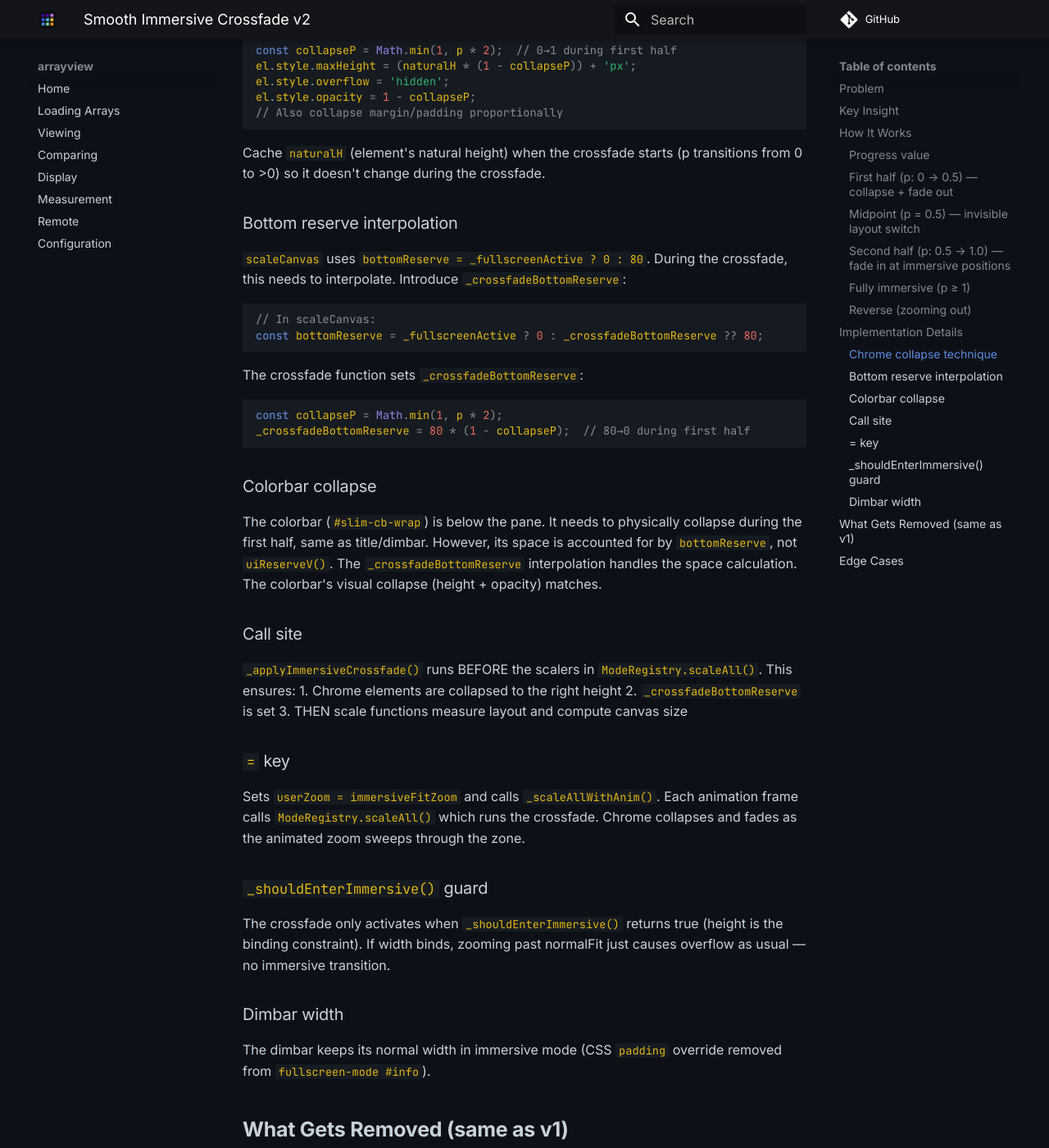
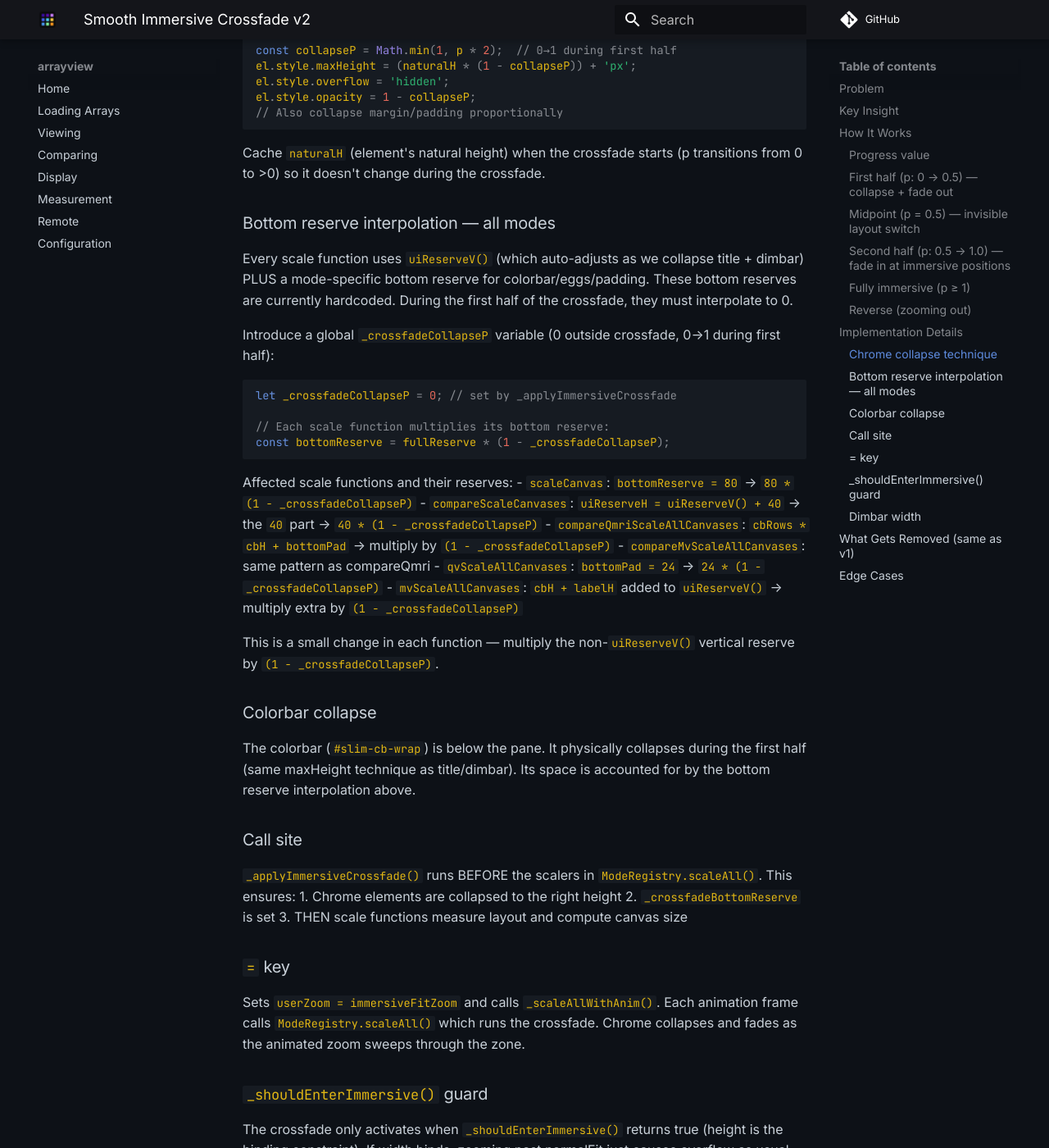
Before and after one commit to oscarvanderheide/arrayview, an MkDocs documentation site: the page built from docs/superpowers/specs/2026-04-09-smooth-immersive-crossfade-v2-design.md, in a window 1280 px wide and 1400 px high, scrolled down 2174 px. Shown: the whole window at 82% size. Built offline with MkDocs 1.6.1 and Material for MkDocs 9.7.7, drawn with Linux system fonts in a browser that asks for light colours; comment, search, counter and statistics services are not loaded.

Commit message:
docs: update v2 spec — bottom reserve interpolation for all 6 scale functions
Each mode's scale function has its own hardcoded bottom reserve.
All need to interpolate via _crossfadeCollapseP during crossfade.

Co-Authored-By: Claude Opus 4.6 (1M context) <noreply@anthropic.com>

````diff
--- a/docs/superpowers/specs/2026-04-09-smooth-immersive-crossfade-v2-design.md
+++ b/docs/superpowers/specs/2026-04-09-smooth-immersive-crossfade-v2-design.md
@@ -70,24 +70,32 @@ el.style.opacity = 1 - collapseP;
 
 Cache `naturalH` (element's natural height) when the crossfade starts (p transitions from 0 to >0) so it doesn't change during the crossfade.
 
-### Bottom reserve interpolation
+### Bottom reserve interpolation — all modes
 
-`scaleCanvas` uses `bottomReserve = _fullscreenActive ? 0 : 80`. During the crossfade, this needs to interpolate. Introduce `_crossfadeBottomReserve`:
+Every scale function uses `uiReserveV()` (which auto-adjusts as we collapse title + dimbar) PLUS a mode-specific bottom reserve for colorbar/eggs/padding. These bottom reserves are currently hardcoded. During the first half of the crossfade, they must interpolate to 0.
+
+Introduce a global `_crossfadeCollapseP` variable (0 outside crossfade, 0→1 during first half):
 
 ```javascript
-// In scaleCanvas:
-const bottomReserve = _fullscreenActive ? 0 : _crossfadeBottomReserve ?? 80;
+let _crossfadeCollapseP = 0; // set by _applyImmersiveCrossfade
+
+// Each scale function multiplies its bottom reserve:
+const bottomReserve = fullReserve * (1 - _crossfadeCollapseP);
 ```
 
-The crossfade function sets `_crossfadeBottomReserve`:
-```javascript
-const collapseP = Math.min(1, p * 2);
-_crossfadeBottomReserve = 80 * (1 - collapseP);  // 80→0 during first half
-```
+Affected scale functions and their reserves:
+- `scaleCanvas`: `bottomReserve = 80` → `80 * (1 - _crossfadeCollapseP)`
+- `compareScaleCanvases`: `uiReserveH = uiReserveV() + 40` → the `40` part → `40 * (1 - _crossfadeCollapseP)`
+- `compareQmriScaleAllCanvases`: `cbRows * cbH + bottomPad` → multiply by `(1 - _crossfadeCollapseP)`
+- `compareMvScaleAllCanvases`: same pattern as compareQmri
+- `qvScaleAllCanvases`: `bottomPad = 24` → `24 * (1 - _crossfadeCollapseP)`
+- `mvScaleAllCanvases`: `cbH + labelH` added to `uiReserveV()` → multiply extra by `(1 - _crossfadeCollapseP)`
+
+This is a small change in each function — multiply the non-`uiReserveV()` vertical reserve by `(1 - _crossfadeCollapseP)`.
 
 ### Colorbar collapse
 
-The colorbar (`#slim-cb-wrap`) is below the pane. It needs to physically collapse during the first half, same as title/dimbar. However, its space is accounted for by `bottomReserve`, not `uiReserveV()`. The `_crossfadeBottomReserve` interpolation handles the space calculation. The colorbar's visual collapse (height + opacity) matches.
+The colorbar (`#slim-cb-wrap`) is below the pane. It physically collapses during the first half (same maxHeight technique as title/dimbar). Its space is accounted for by the bottom reserve interpolation above.
 
 ### Call site
 
````
